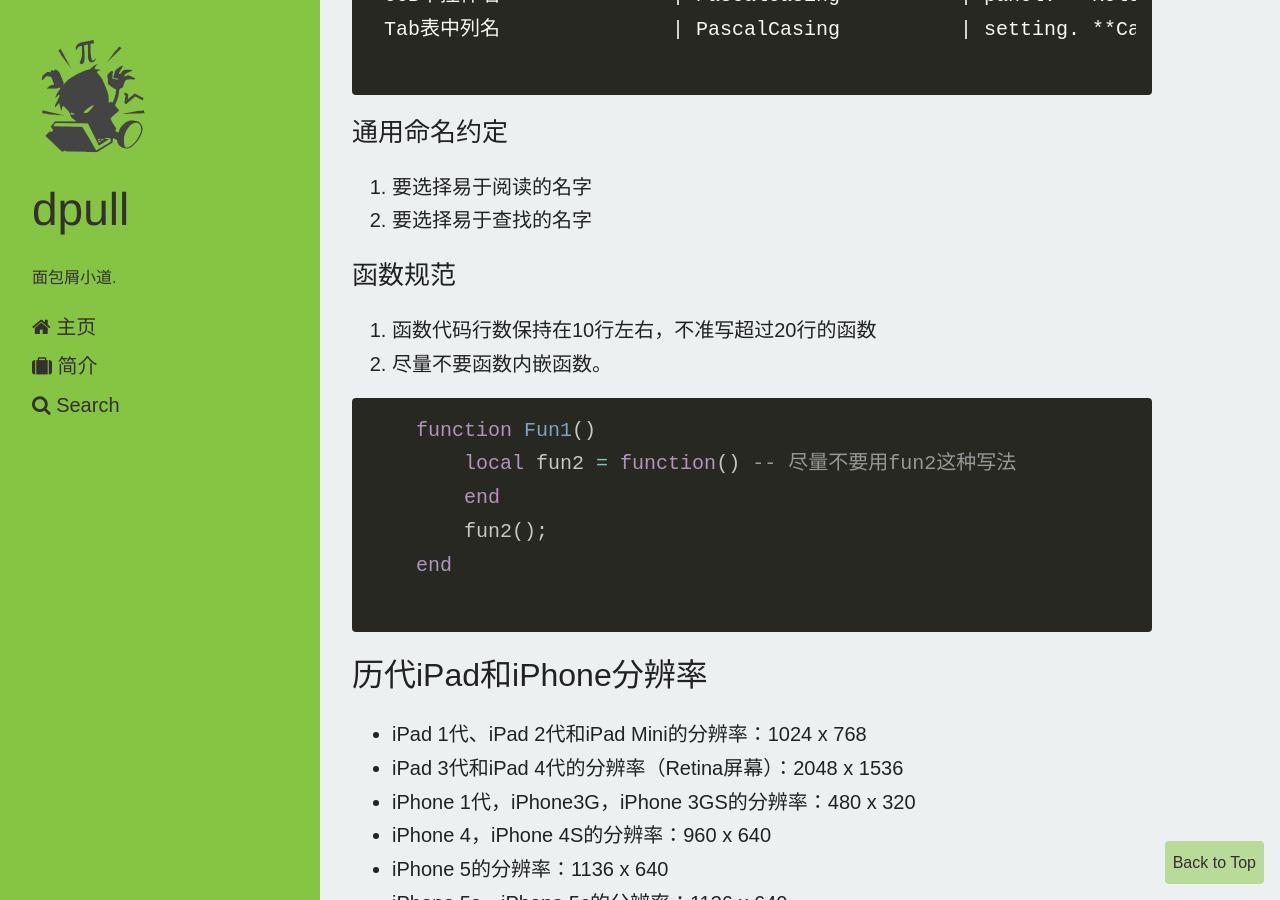
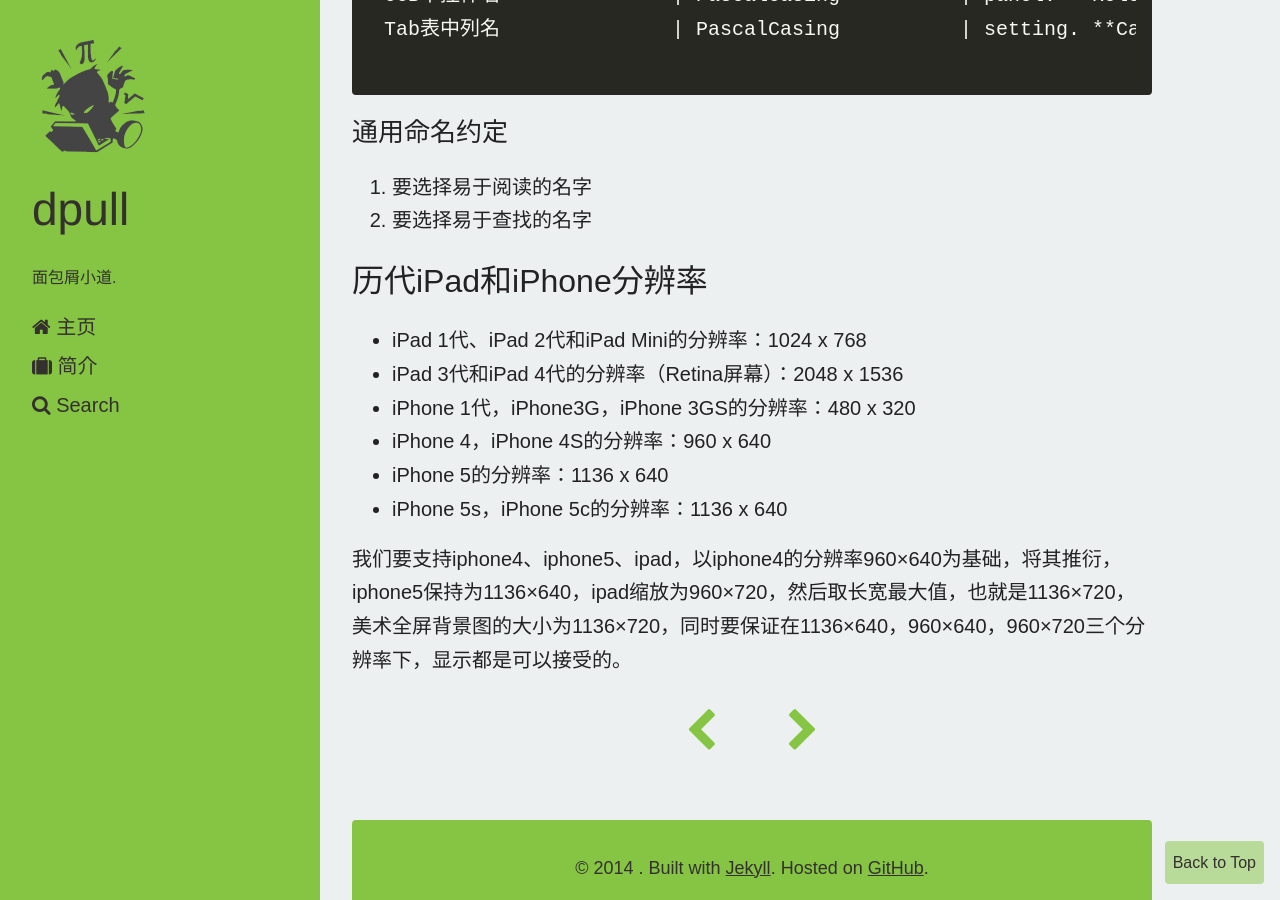
Before and after one commit to dpull/dpull.github.io, a Jekyll site: the page built from _posts/program/2013-09-28-doc_snake_project.md, in a window 1280 px wide and 900 px high, scrolled down 2310 px. Built offline with Jekyll 4.4.1, drawn with Linux system fonts in a browser that asks for light colours; nearby versions of some CDN libraries; Markdown is read by kramdown in place of the engine named in the settings; comment, search, counter and statistics services are not loaded.

Commit message:
删除一些不合时宜的规范

```diff
--- a/_posts/program/2013-09-28-doc_snake_project.md
+++ b/_posts/program/2013-09-28-doc_snake_project.md
@@ -79,17 +79,6 @@
 1. 要选择易于阅读的名字
 1. 要选择易于查找的名字
 
-### 函数规范 ###
-1. 函数代码行数保持在10行左右，不准写超过20行的函数
-1. 尽量不要函数内嵌函数。
-
-    {% highlight Lua %}
-    function Fun1()
-        local fun2 = function() -- 尽量不要用fun2这种写法
-        end
-        fun2();
-    end
-    {% endhighlight %}
 
 ## 历代iPad和iPhone分辨率 ##
 -  iPad 1代、iPad 2代和iPad Mini的分辨率：1024 x 768
```
